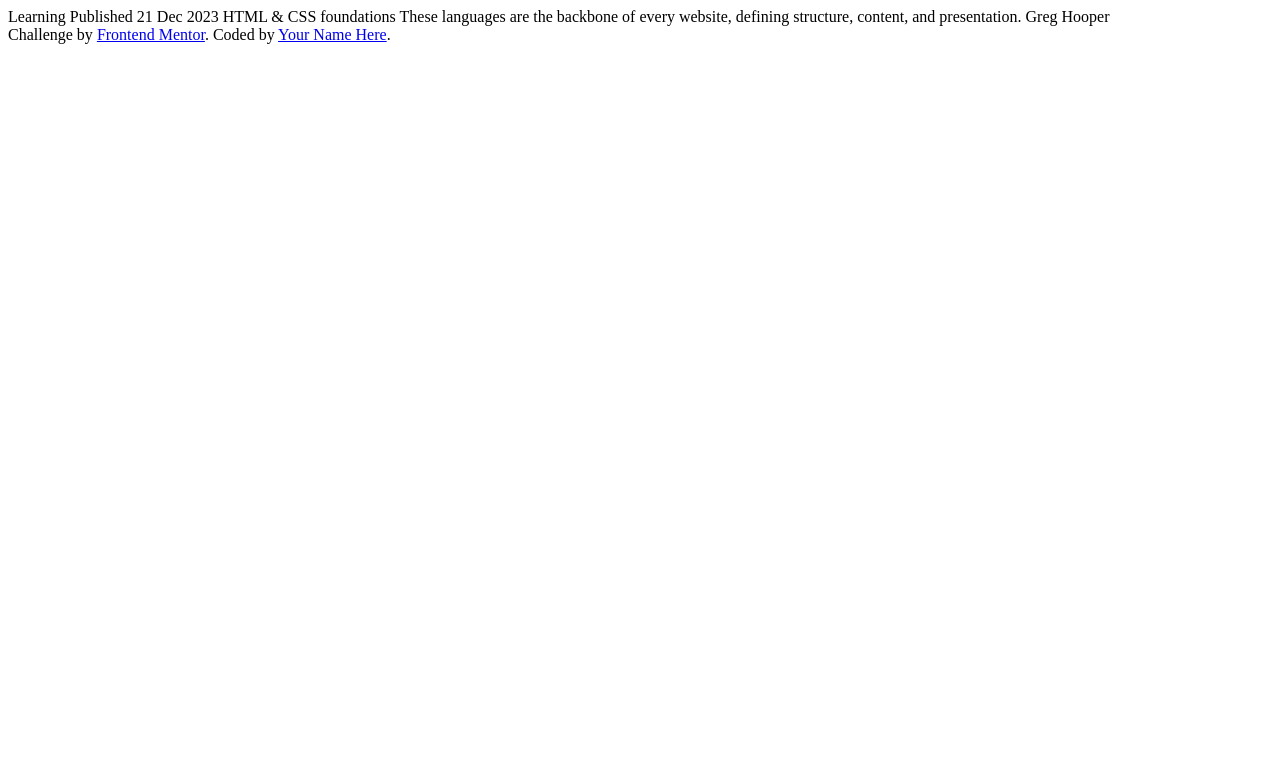
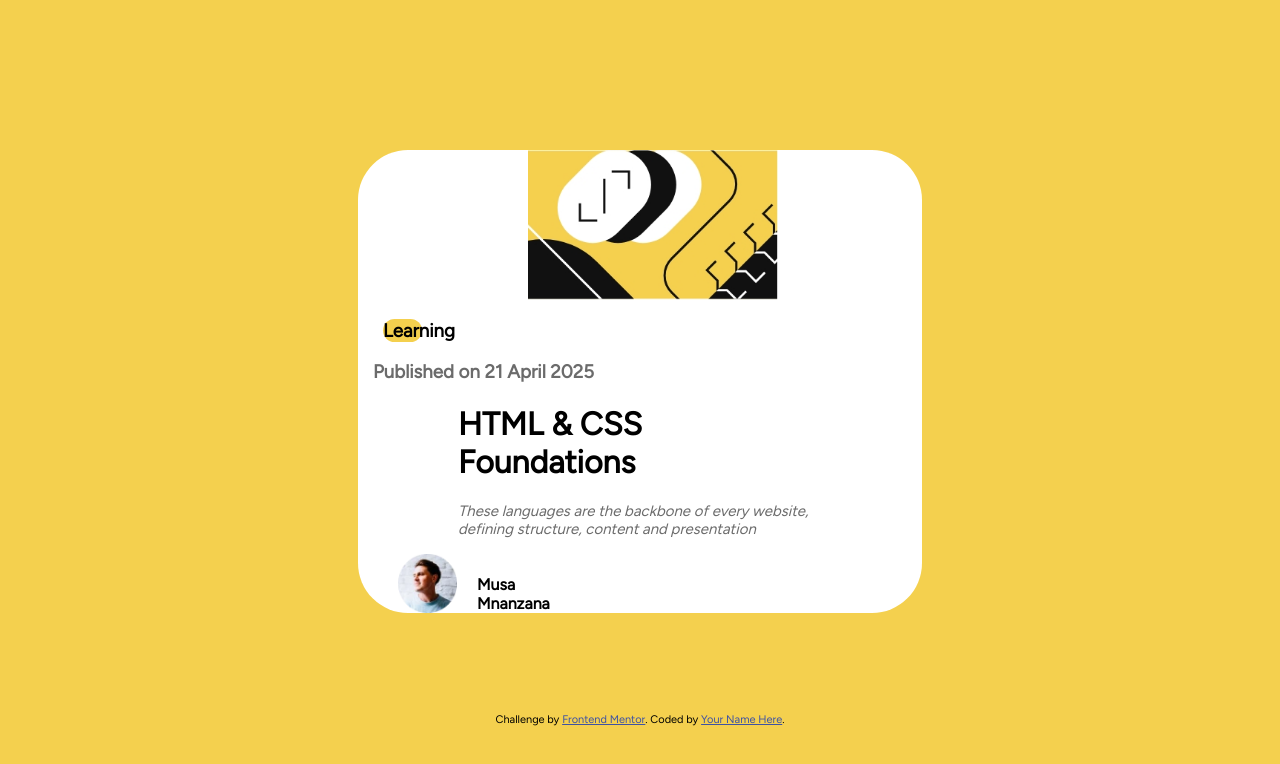
Before and after one commit to Moose05/blog-preview-card-main, a plain HTML site: page index.html in a window 1280 px wide. Drawn offline with Linux system fonts and the light colour scheme.

Commit message:
Final-Work as of 12.04.25

```diff
--- a/index.html
+++ b/index.html
@@ -3,24 +3,57 @@
 <head>
   <meta charset="UTF-8">
   <meta name="viewport" content="width=device-width, initial-scale=1.0"> <!-- displays site properly based on user's device -->
-
+  <link href="https://fonts.googleapis.com/css2?family=Figtree&display=swap" rel="stylesheet">
   <link rel="icon" type="image/png" sizes="32x32" href="./assets/images/favicon-32x32.png">
-  <link rel="stylesheet" src="style.css">
+  <link rel="stylesheet" href="style.css">
 
   <title>Frontend Mentor | Blog preview card</title>
 
 </head>
 <body>
+  <div class="MainDiv">
 
-  Learning
+    <div class="Picture">
+      <img src="design/MainPic.jpeg" alt="Main-Pic-Illustration">
 
-  Published 21 Dec 2023
+    </div>
 
-  HTML & CSS foundations
+    <div class="learning">
+      <h3 class="h3date">
+        Learning
+      </h3>
+    </div>
 
-  These languages are the backbone of every website, defining structure, content, and presentation.
+    <div class="Date">
+      <h3>
+        Published on 21 April 2025
+      </h3>
+    </div>
 
-  Greg Hooper
+    <div class="Blog-div">
+      <h1> HTML & CSS Foundations</h1>
+    </div>
+
+    <div class="Blog-text">
+      <p>
+        These languages are the backbone of every website, defining structure, content and presentation
+      </p>
+    </div>
+
+    <div class="Picture-Blogger">
+
+      <div class="Picture-Blogger">
+        <img class="Publisher-Picture" src="assets/images/image-avatar.webp" alt="Publisher-Picture">
+      </div>
+
+      <div class="Name-Blogger">
+        <h4>Musa Mnanzana</h4>
+      </div>
+    </div>
+
+  </div>
+
+
 
   <div class="attribution">
     Challenge by <a href="https://www.frontendmentor.io?ref=challenge" target="_blank">Frontend Mentor</a>.
--- a/style.css
+++ b/style.css
@@ -1,4 +1,68 @@
+body{
+    background-color: hsl(47, 88%, 63%);
+    font-family: 'Figtree', sans-serif;
+}
+.MainDiv{
+    border-radius: 50px;
+    margin-left: 350px;
+    margin-right: 350px;
+    margin-top: 150px;
+    background-color: hsl(0, 0%, 100%);
+}
 
+.Picture{
+    height:150px;
+    width: 150px;
+    border-radius: 400px;
+    display: flex;
+    margin-left: 170px;
+    margin-right: 100px;
+    margin-top: 100px;
+}
+.learning{
+    background-color: hsl(47, 88%, 63%);
+    border-radius: 50px;
+    margin-right: 500px;
+    margin-left: 25px;
+
+    align-items: center;
+    .h3{
+        text-align: center;
+    }
+}
+.Date{
+    color: hsl(0, 0%, 42%);
+    margin-left: 15px;
+
+    text-size-adjust: 10px;
+}
+.Blog-div{
+    margin-left: 100px;
+    margin-right: 100px;
+
+}
+.Blog-text{
+    margin-left: 100px;
+    margin-right: 100px;
+    font-size: 15px;
+    justify-content: center;
+    color: hsl(0, 0%, 42%);
+    font-style: italic;
+}
+.Picture-Blogger{
+    display: flex;
+    margin-bottom: 100px;
+    width: 60px;
+    height: 60px;
+}
+.Name-Blogger{
+    margin-left: 20px;
+    size-adjust: 20px;
+
+}
+.Picture-Blogger{
+    margin-left:20px;
+}
 
 
 
```
Also changed, not shown: design/MainPic.jpeg (added).
